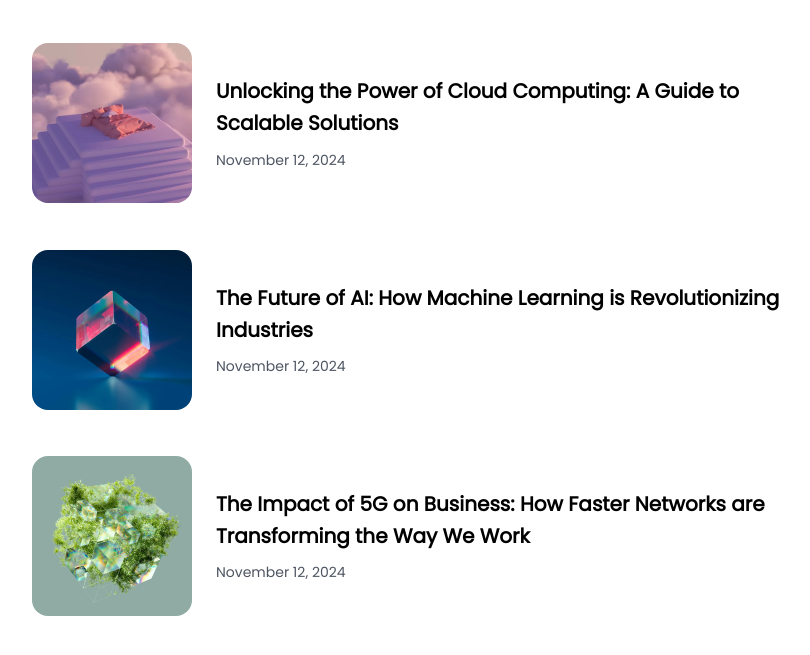
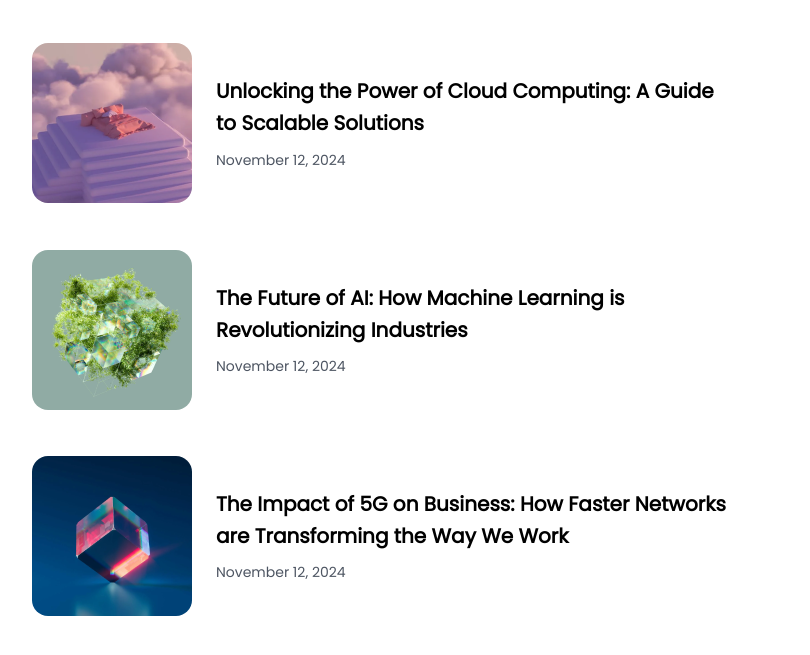
Before and after one commit to angelacba86/simple-article-listing, a plain HTML site: page index.html in a window 1280 px wide. Shown: the part 169-824 px from the top of the page, without its empty margins (144-954 px from the left). Drawn offline with Linux system fonts and the light colour scheme.

Commit message:
change p  max-width

```diff
--- a/index.html
+++ b/index.html
@@ -66,7 +66,7 @@
       font-size: clamp(1rem, 2.5vw, 1.25rem);
       font-weight: 600;
       line-height: 1.6;
-      max-width: 45ch;
+      max-width: 41ch;
       margin-bottom: 1%;
     }
 
@@ -119,14 +119,14 @@
       </div>
     </div>
     <div class="news">
-      <img src="./resources/photo_2.png" src alt="photo 02" width="160" height="160">
+      <img src="./resources/photo_3.png" src alt="photo 03" width="160" height="160">
       <div class="texts">
         <p>The Future of AI: How Machine Learning is Revolutionizing Industries</p>
         <span>November 12, 2024</span>
       </div>
     </div>
     <div class="news" id="last">
-      <img src="./resources/photo_3.png" alt="photo 03" >
+      <img src="./resources/photo_2.png" alt="photo 02" width="160" height="160">
       <div class="texts">
         <p>The Impact of 5G on Business: How Faster Networks are Transforming the Way We Work</p>
         <span>November 12, 2024</span>
```
